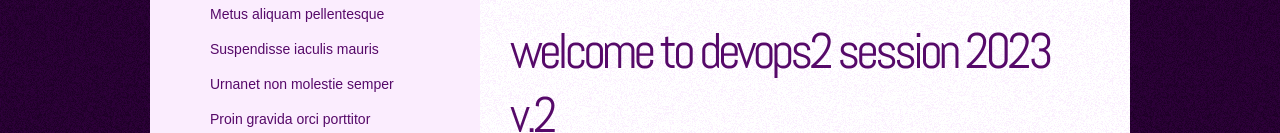
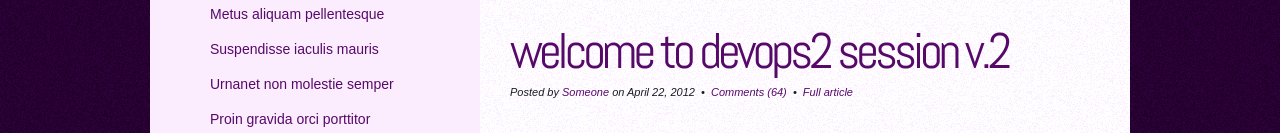
Before and after one commit to shruthidevi/html_project2, a plain HTML site: page index.html in a window 1280 px wide. Shown: the part 641-774 px from the top of the page. Drawn offline with nearby package versions, Linux system fonts and the light colour scheme.

Commit message:
Update index.html

```diff
--- a/index.html
+++ b/index.html
@@ -93,7 +93,7 @@ Released   : 20120430
 				});
 			</script>
 				<div class="post">
-					<h2 class="title"><a href="#">Welcome to  Devops2 Session 2023 </a> v.2</h2>
+					<h2 class="title"><a href="#">Welcome to  Devops2 Session  </a> v.2</h2>
 					<p class="meta">Posted by <a href="#">Someone</a> on April 22, 2012
 						&nbsp;&bull;&nbsp; <a href="#" class="comments">Comments (64)</a> &nbsp;&bull;&nbsp; <a href="#" class="permalink">Full article</a></p>
 					<div class="entry">
```
